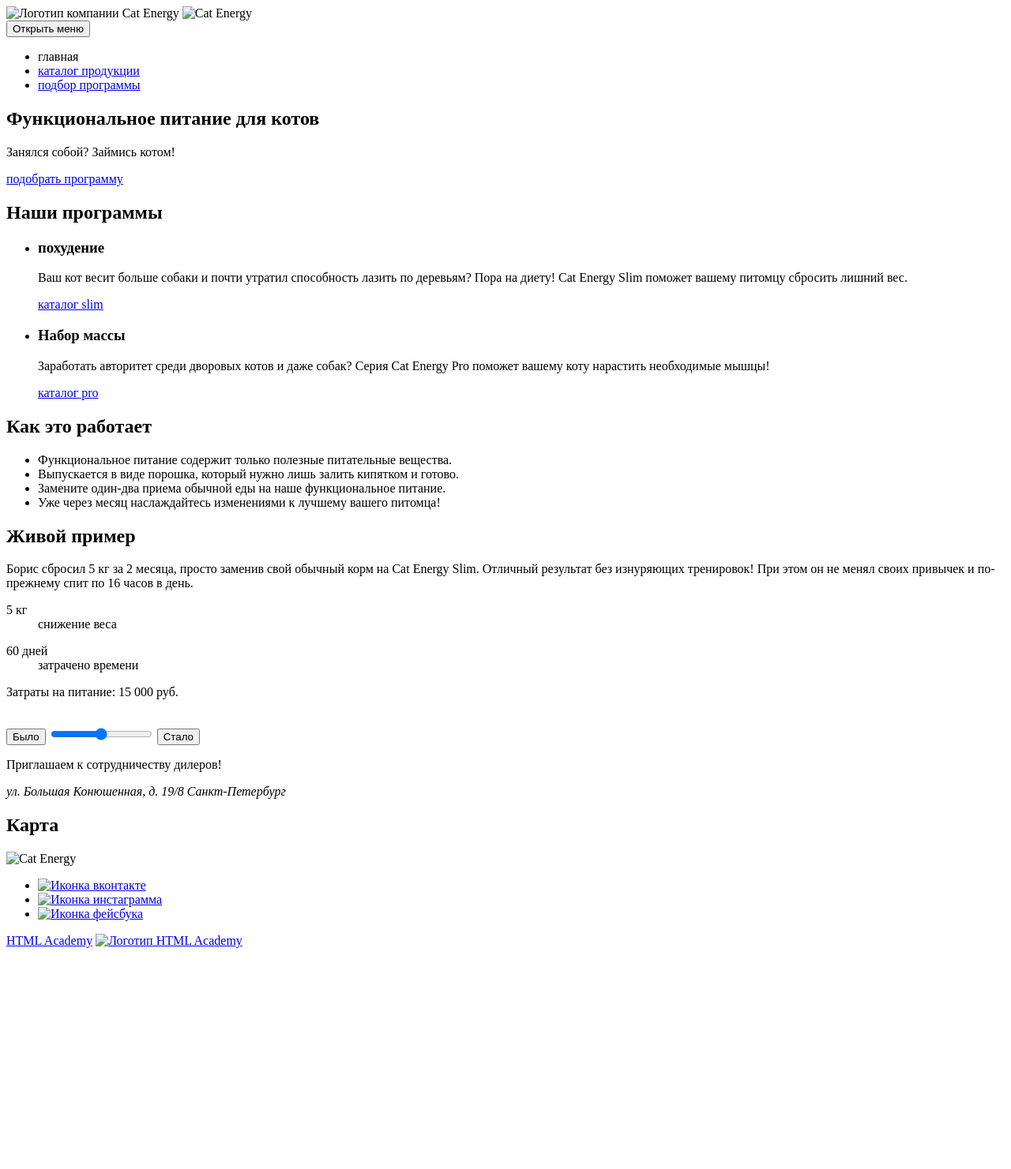
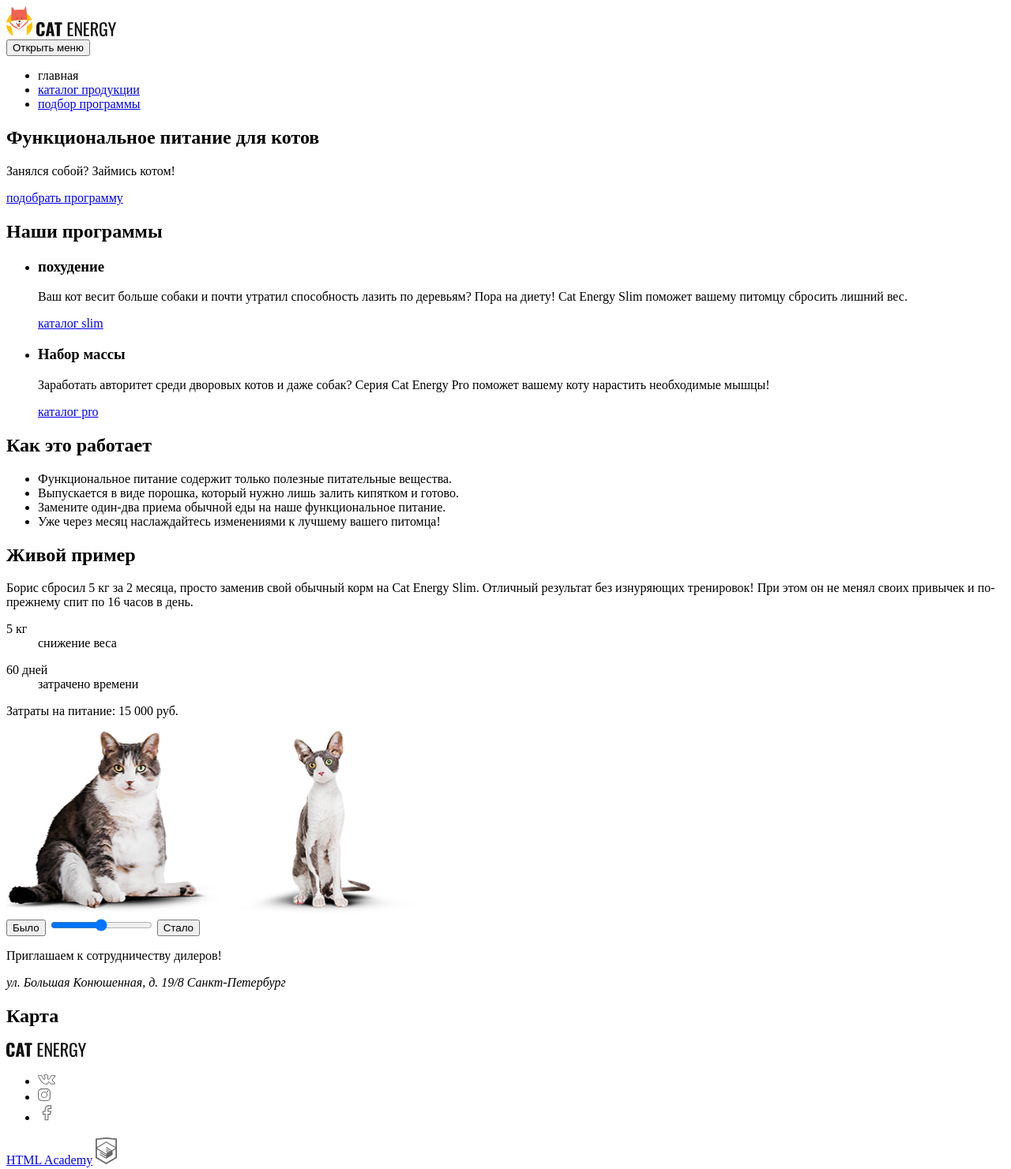
Before and after one commit to masha8709/1447971-cat-energy-24, a website: page source/index.html in a window 1280 px wide. Shown: the whole page at 79% size. Before the commit the page ends 1209 px from the top, so only its background shows below. Drawn offline with Linux system fonts and the light colour scheme.

Commit message:
Добавила в разметку картинки

```diff
--- a/source/index.html
+++ b/source/index.html
@@ -10,10 +10,10 @@
   <header class="header container">
     <div class="header__logo">
       <a class="header__logo-img">
-        <img src="" alt="Логотип компании Cat Energy">
+        <img src="img/svg/logo-mobile.svg" alt="Логотип компании Cat Energy">
       </a>
       <a class="header__logo-text logo">
-        <img src="" alt="Cat Energy">
+        <img src="img/svg/logo-txt.svg" alt="Cat Energy">
       </a>
     </div>
     <button class="header__button-toggle" type="button"><span class="visually-hidden">Открыть меню</span></button>
@@ -84,7 +84,8 @@
         <dd class="example__description">затрачено времени</dd>
       </dl>
       <p class="example__value">Затраты на питание: 15 000 руб. </p>
-      <img src="" alt="" class="example__img">
+      <img src="img/main/cat-before-mobile.jpg" alt="До диеты кот толстенький" class="example__img">
+      <img src="img/main/cat-after-mobile.jpg" alt="После диеты кот худенький" class="example__img">
       <div class="example__range">
         <button type="button" class="example__button-past">Было</button>
         <input type="range" name="result" min="1" max="15" step="1">
@@ -101,29 +102,29 @@
       <h2 class="visually-hidden">Карта</h2>
     </section>
     <a class="footer__logo-text logo">
-      <img src="" alt="Cat Energy">
+      <img src="img/svg/logo-txt.svg" alt="Cat Energy">
     </a>
     <ul class="footer__social-list">
       <li class="footer__social-item">
         <a href="#" target="_blank" class="footer__social-link">
-          <img src="" alt="Иконка вконтакте">
+          <img src="img/svg/icon-vkontakte.svg" alt="Иконка вконтакте">
         </a>
       </li>
       <li class="footer__social-item">
         <a href="#" target="_blank" class="footer__social-link">
-          <img src="" alt="Иконка инстаграмма">
+          <img src="img/svg/icon-instagram.svg" alt="Иконка инстаграма">
         </a>
       </li>
       <li class="footer__social-item">
         <a href="#" target="_blank" class="footer__social-link">
-          <img src="" alt="Иконка фейсбука">
+          <img src="img/svg/icon-facebook.svg" alt="Иконка фейсбука">
         </a>
       </li>
     </ul>
     <div class="footer__copyright__list copyright">
       <a href="https://htmlacademy.ru/intensive/adaptive" class="copyright__link" target="_blank">HTML Academy</a>
       <a href="https://htmlacademy.ru/intensive/adaptive" class="copyright__logo-link" target="_blank">
-        <img src="" alt="Логотип HTML Academy">
+        <img src="img/svg/logo-html.svg" alt="Логотип HTML Academy">
       </a>
     </div>
   </footer>
```
Also changed, not shown: source/img/svg/logo-html.svg (renamed from source/img/footer/logo-html.svg).
